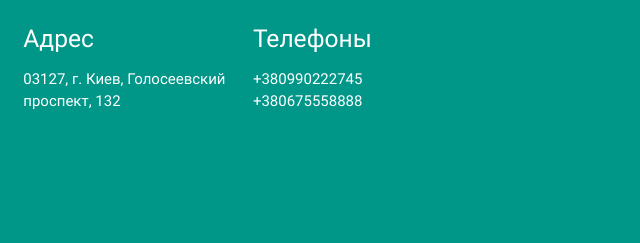
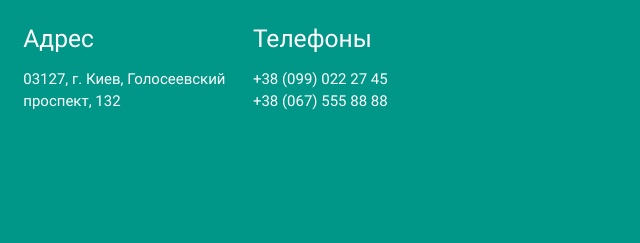
Before and after one commit to Eugene-BV/DZ_10, a plain HTML site: page max/index.html in a window 1280 px wide. Shown: the part 2418-2661 px from the top of the page, 628-1268 px from the left. Drawn offline with nearby package versions, Linux system fonts and the light colour scheme.

Commit message:
update tel

```diff
--- a/max/index.html
+++ b/max/index.html
@@ -217,8 +217,8 @@
                 <div class="col l3 s12">
                     <h5 class="white-text">Телефоны</h5>
                     <ul>
-                        <li><a class="white-text" href="#!">+380990222745</a></li>
-                        <li><a class="white-text" href="#!">+380675558888</a></li>
+                        <li><a class="white-text" href="tel:+380990222745">+38 (099) 022 27 45</a></li>
+                        <li><a class="white-text" href="tel:+380990222745">+38 (067) 555 88 88</a></li>
                     </ul>
                 </div>
             </div>
```
